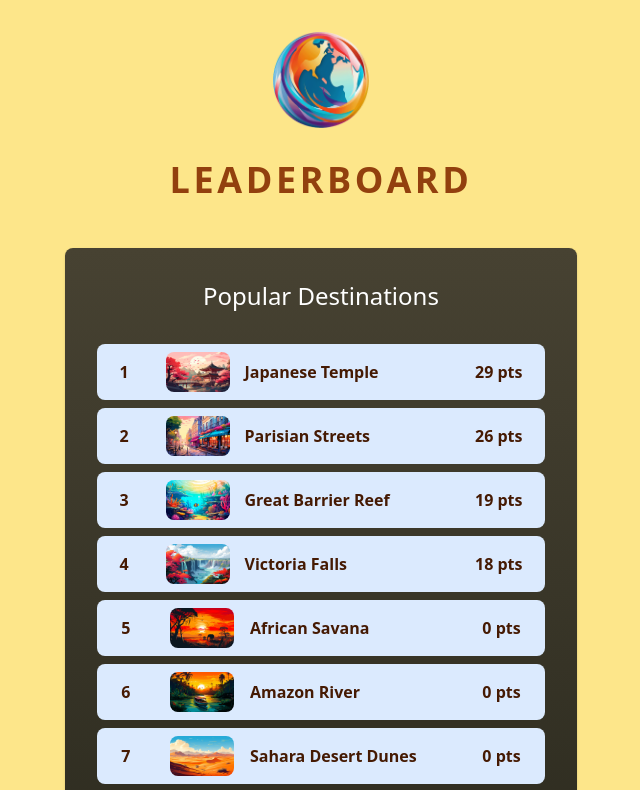
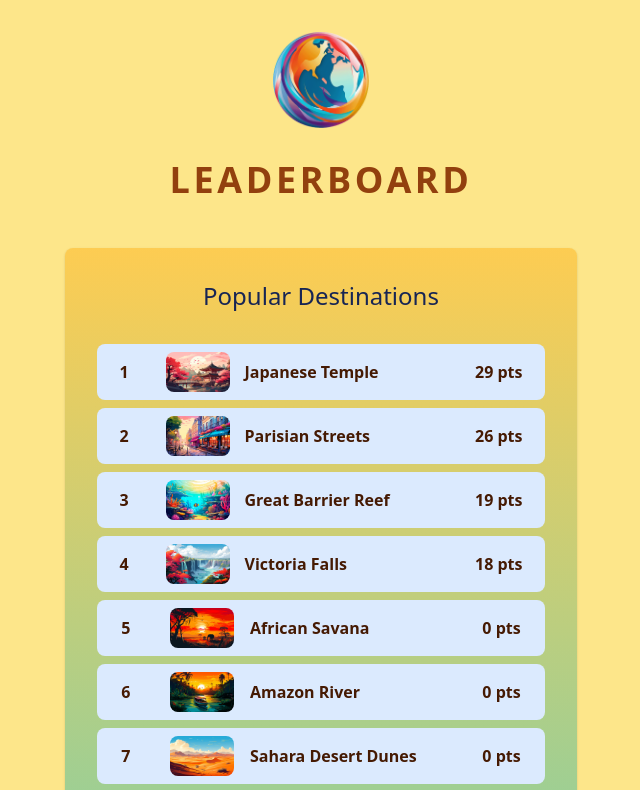
Before and after one commit to Dylanc55/leaderboard-app, a React (Vite) app: page / in a window 1280 px wide. Shown: the top 790 px of the page, without its empty margins (319-959 px from the left). Built offline with nearby package versions, Linux system fonts and the light colour scheme.

Commit message:
changed leaderboard colors

```diff
--- a/src/index.css
+++ b/src/index.css
@@ -24,7 +24,7 @@ header h1 {
 }
 
 #leaderboard h3 {
-  @apply text-2xl mb-8 text-center;
+  @apply text-2xl mb-8 text-center text-blue-950;
 }
 
 #leaderboard ul {
--- a/tailwind.config.js
+++ b/tailwind.config.js
@@ -8,7 +8,8 @@ export default {
           "0 1px 3px 0 rgba(0, 0, 0, 0.1), 0 1px 2px 0 rgba(0, 0, 0, 0.06)",
       },
       backgroundImage: {
-        "custom-gradient": "linear-gradient(180deg, #474232 0%, #28271c 100%)",
+        "custom-gradient":
+          "linear-gradient(0deg, rgba(34,193,195,0.6) 0%, rgba(253,187,45,0.6) 100%)",
       },
       keyframes: {
         "slide-in": {
```
